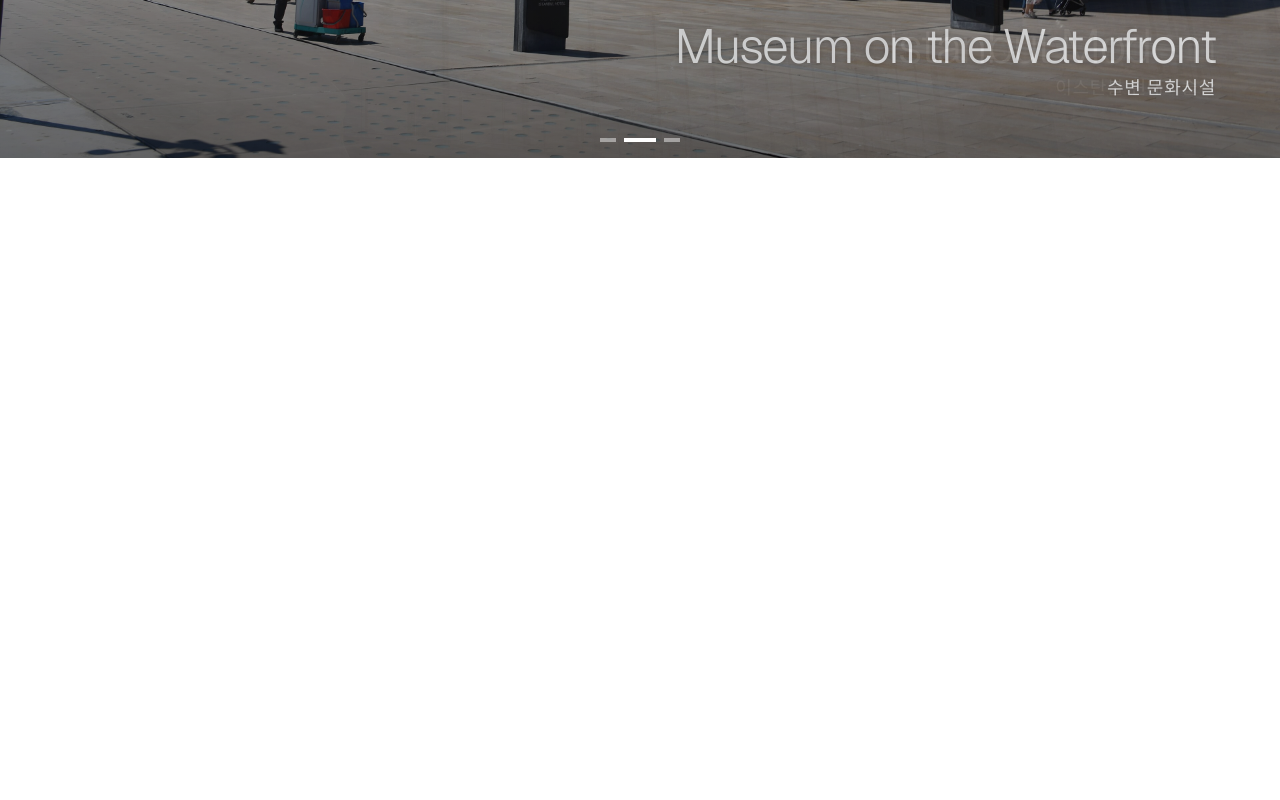
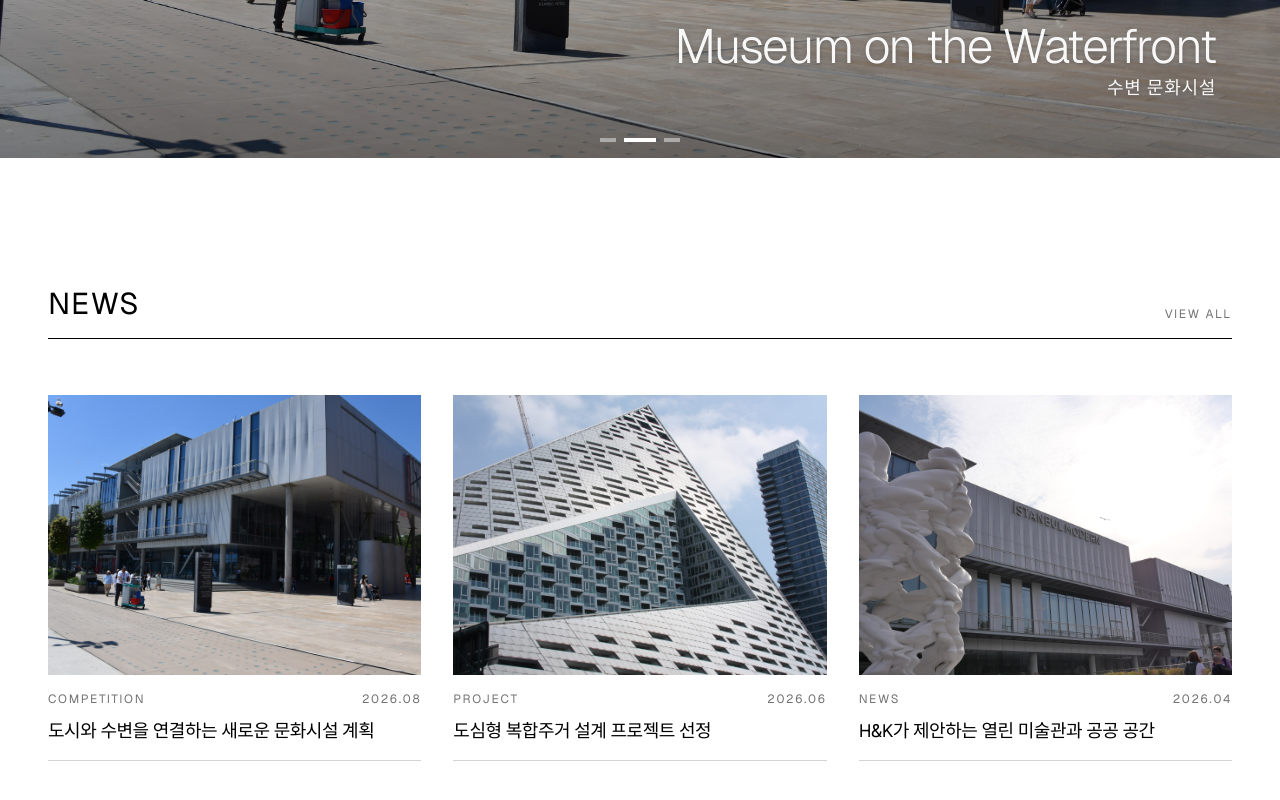
Before and after one commit to min3eo/hk, a Next.js app: page / in a window 1280 px wide. Shown: the part 642-1442 px from the top of the page. Before the commit the page ends 800 px from the top, so only its background shows below. Built offline with nearby package versions, Linux system fonts and the light colour scheme.

Commit message:
feat: add minimalist news card section

```diff
--- a/src/app/page.tsx
+++ b/src/app/page.tsx
@@ -1,10 +1,35 @@
 import HeroSlider from "./hero-slider";
+import Image from "next/image";
 
 const menus = [
   { label: "PROJECTS", items: ["2026 JEONGSEON-GUN", "2026 GOYANG-SI", "2025 JEONGSEON-GUN", "2025 GANGSEO-GU", "2024 ULJU-GUN", "2024 SOKCHO-SI"] },
   { label: "COMPETITIONS", items: ["2026 GIMCHEON-SI", "2026 NAMWON-SI", "2026 BORYEONG-SI", "2026 HONGCEHON-GUN", "2026 JEONGSEON-GUN", "2026 YONGIN-SI", "2026 GANGNEUNG-SI"] },
   { label: "ABOUT US", items: ["ARCHITECTS", "HISTORY", "OUR DESIGNS"] },
   { label: "CONTACT US", items: ["OFFICE", "ADDRESS BOOK"] },
+];
+
+const news = [
+  {
+    image: "/slides/istanbul-waterfront.jpg",
+    category: "COMPETITION",
+    date: "2026.08",
+    title: "도시와 수변을 연결하는 새로운 문화시설 계획",
+    position: "center center",
+  },
+  {
+    image: "/slides/via-57-west.jpg",
+    category: "PROJECT",
+    date: "2026.06",
+    title: "도심형 복합주거 설계 프로젝트 선정",
+    position: "center 42%",
+  },
+  {
+    image: "/slides/istanbul-modern.jpg",
+    category: "NEWS",
+    date: "2026.04",
+    title: "H&K가 제안하는 열린 미술관과 공공 공간",
+    position: "left center",
+  },
 ];
 
 function Logo() {
@@ -64,13 +89,47 @@ function Header() {
   );
 }
 
+function NewsSection() {
+  return (
+    <section id="news" className="bg-white px-5 py-20 sm:px-8 sm:py-28 lg:px-12 lg:py-32">
+      <div className="mx-auto max-w-[1500px]">
+        <div className="mb-10 flex items-end justify-between border-b border-black pb-4 sm:mb-14">
+          <h2 className="text-2xl font-normal tracking-[0.04em] sm:text-3xl">NEWS</h2>
+          <a href="#news" className="text-[10px] tracking-[0.14em] text-neutral-500 transition-colors hover:text-black sm:text-xs">VIEW ALL</a>
+        </div>
+        <div className="grid gap-x-5 gap-y-12 md:grid-cols-3 lg:gap-x-8">
+          {news.map((item) => (
+            <article key={item.title} className="group">
+              <a href="#news" className="block">
+                <div className="relative aspect-[4/3] overflow-hidden bg-neutral-100">
+                  <Image src={item.image} alt={item.title} fill sizes="(min-width: 768px) 33vw, 100vw" className="object-cover transition-transform duration-700 ease-out group-hover:scale-[1.025]" style={{ objectPosition: item.position }} />
+                </div>
+                <div className="border-b border-neutral-300 py-4">
+                  <div className="mb-3 flex items-center justify-between text-[10px] tracking-[0.14em] text-neutral-500 sm:text-xs">
+                    <span>{item.category}</span>
+                    <time>{item.date}</time>
+                  </div>
+                  <h3 className="text-base leading-snug tracking-[-0.025em] underline-offset-4 group-hover:underline sm:text-lg">{item.title}</h3>
+                </div>
+              </a>
+            </article>
+          ))}
+        </div>
+      </div>
+    </section>
+  );
+}
+
 export default function Home() {
   return (
-    <div className="flex h-svh flex-col overflow-hidden bg-white font-[family-name:var(--font-geist-sans)] text-black">
-      <Header />
-      <main className="min-h-0 flex-1">
-        <HeroSlider />
-      </main>
+    <div className="min-h-screen bg-white font-[family-name:var(--font-geist-sans)] text-black">
+      <div className="flex h-svh flex-col overflow-hidden">
+        <Header />
+        <main className="min-h-0 flex-1">
+          <HeroSlider />
+        </main>
+      </div>
+      <NewsSection />
     </div>
   );
 }
```
